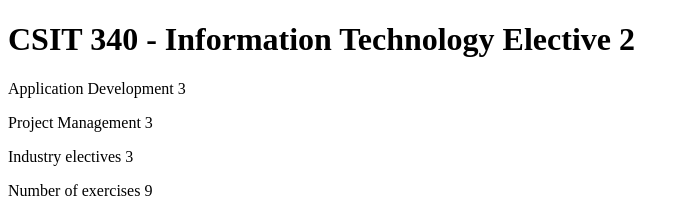
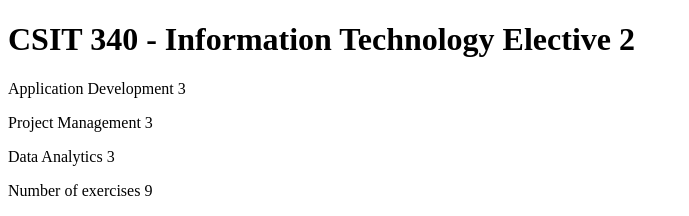
Before and after one commit to EspelitaNash/CSIT340G8-Lab3-Espelita, a React (Vite) app: page / in a window 1280 px wide. Shown: the top 216 px of the page, without its empty margins (0-689 px from the left). Built offline with nearby package versions, Linux system fonts and the light colour scheme.

Commit message:
1.2: course information step 2

```diff
--- a/src/App.jsx
+++ b/src/App.jsx
@@ -1,19 +1,30 @@
+const Header = (props) => <h1>{props.course}</h1>
+const Part = (props) => <p>{props.part} {props.exercises}</p>
+
+const Content = (props) => (
+  <div>
+    <Part part={props.part1} exercises={props.exercises1} />
+    <Part part={props.part2} exercises={props.exercises2} />
+    <Part part={props.part3} exercises={props.exercises3} />
+  </div>
+)
+
+const Total = (props) => <p>Number of exercises {props.total}</p>
+
 const App = () => {
   const course = 'CSIT 340 - Information Technology Elective 2'
   const part1 = 'Application Development'
   const exercises1 = 3
   const part2 = 'Project Management'
   const exercises2 = 3
-  const part3 = 'Industry electives'
+  const part3 = 'Data Analytics'
   const exercises3 = 3
 
   return (
     <div>
-      <h1>{course}</h1>
-      <p>{part1} {exercises1}</p>
-      <p>{part2} {exercises2}</p>
-      <p>{part3} {exercises3}</p>
-      <p>Number of exercises {exercises1 + exercises2 + exercises3}</p>
+      <Header course={course} />
+      <Content part1={part1} exercises1={exercises1} part2={part2} exercises2={exercises2} part3={part3} exercises3={exercises3} />
+      <Total total={exercises1 + exercises2 + exercises3} />
     </div>
   )
 }
```
